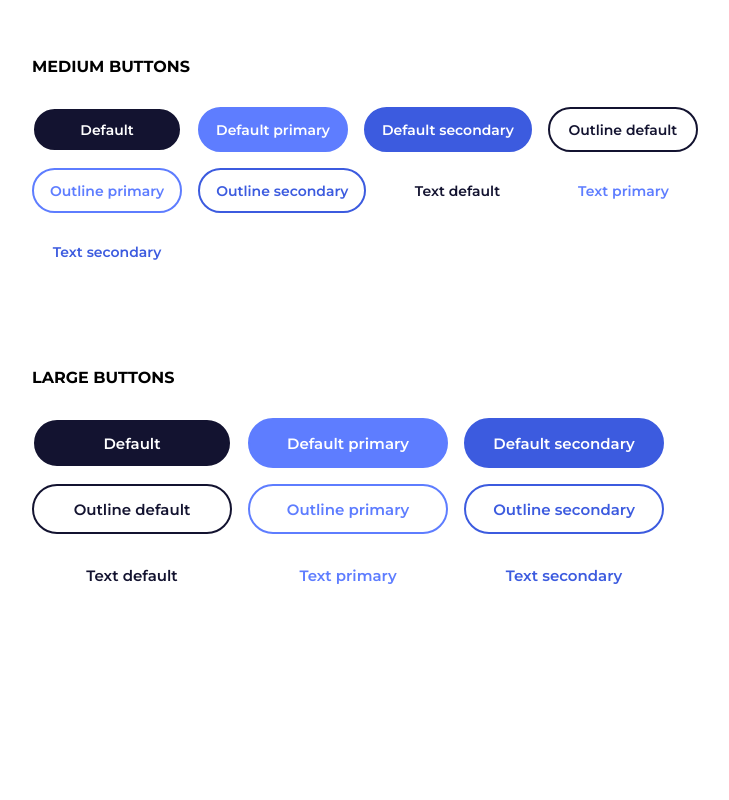
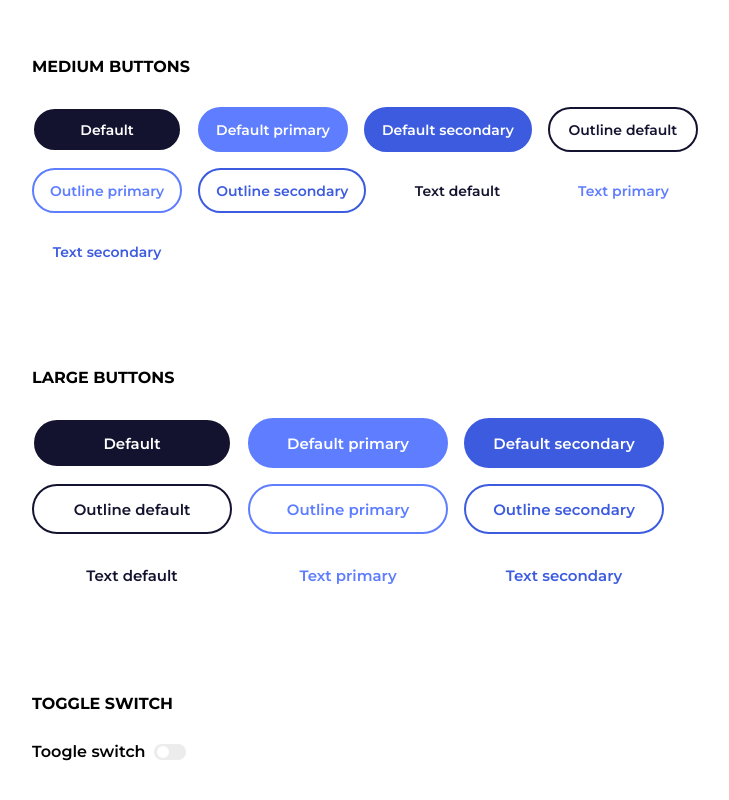
Before and after one commit to izleogrenkodla/Edumat-front-end, a Vue app: page /#/components in a window 1280 px wide. Shown: the part 859-1659 px from the top of the page, without its empty margins (224-953 px from the left). Before the commit the page ends 1555 px from the top, so only its background shows below. Built offline with nearby package versions, Linux system fonts and the light colour scheme.

Commit message:
Toggle switch with styles

```diff
--- /dev/null
+++ b/src/components/ToggleSwitch/ToggleSwitch.scss
@@ -0,0 +1,39 @@
+.switch {
+  display: inline-flex;
+  cursor: pointer;
+  font-weight: 600;
+
+  &__checkbox {
+    display: none;
+  }
+
+  &__indicator {
+    border-radius: 100px;
+    background-color: var(--acent-color);
+    width: 2rem;
+    height: 1rem;
+    margin-left: 0.5rem;
+    position: relative;
+    transition: background-color var(--time--short);
+
+    &::before {
+      content: "";
+      position: absolute;
+      left: 3px;
+      transition: transform var(--time--short);
+      top: 2px;
+      border-radius: 100%;
+      background-color: var(--text-color--accent);
+      width: calc(1rem - 4px);
+      height: calc(1rem - 4px);
+    }
+  }
+
+  &__checkbox:checked + &__indicator {
+    background-color: var(--primary-color--medium);
+
+    &::before {
+      transform: translateX(calc(100% + 2px));
+    }
+  }
+}
--- /dev/null
+++ b/src/components/ToggleSwitch/ToggleSwitch.vue
@@ -0,0 +1,16 @@
+<template>
+  <label class="switch" for="switch">
+    <slot></slot>
+    <div class="switch__wrapper">
+      <input type="checkbox" class="switch__checkbox" id="switch" />
+      <div class="switch__indicator"></div>
+    </div>
+  </label>
+</template>
+
+<script>
+export default {
+  name: 'ToggleSwitch',
+};
+</script>
+<style lang="scss" scoped src="./ToggleSwitch.scss" />
--- a/src/global/index.js
+++ b/src/global/index.js
@@ -2,8 +2,10 @@ import Vue from 'vue';
 import BaseButton from '@/components/BaseButton/BaseButton.vue';
 import BaseInput from '@/components/BaseInput/BaseInput.vue';
 import { ValidationProvider, ValidationObserver } from 'vee-validate/dist/vee-validate.full';
+import ToggleSwitch from '@/components/ToggleSwitch/ToggleSwitch.vue';
 
 Vue.component('base-button', BaseButton);
 Vue.component('base-input', BaseInput);
 Vue.component('validation-provider', ValidationProvider);
 Vue.component('validation-observer', ValidationObserver);
+Vue.component('toggle-switch', ToggleSwitch);
--- a/src/views/Components.vue
+++ b/src/views/Components.vue
@@ -200,6 +200,10 @@
         </base-button>
       </div>
     </div>
+    <div class="components__row">
+      <h2 class="components__heading">Toggle switch</h2>
+      <toggle-switch>Toogle switch</toggle-switch>
+    </div>
   </main>
 </template>
 
```
